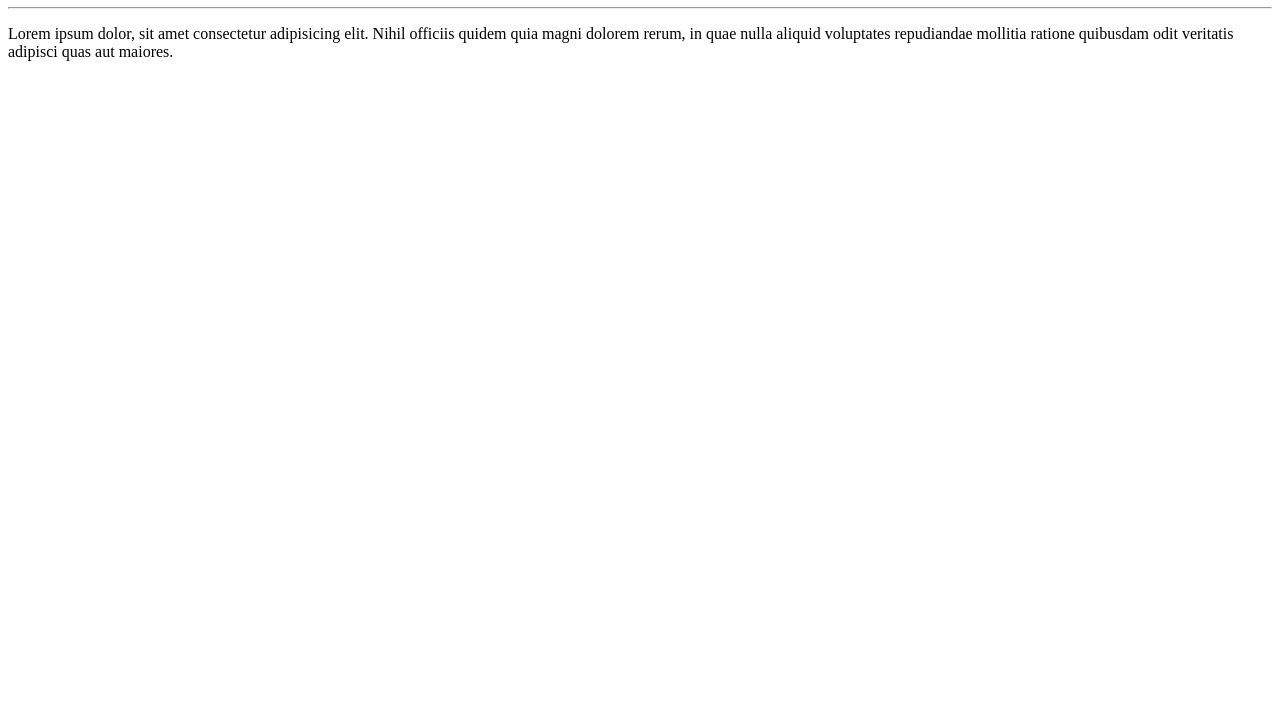
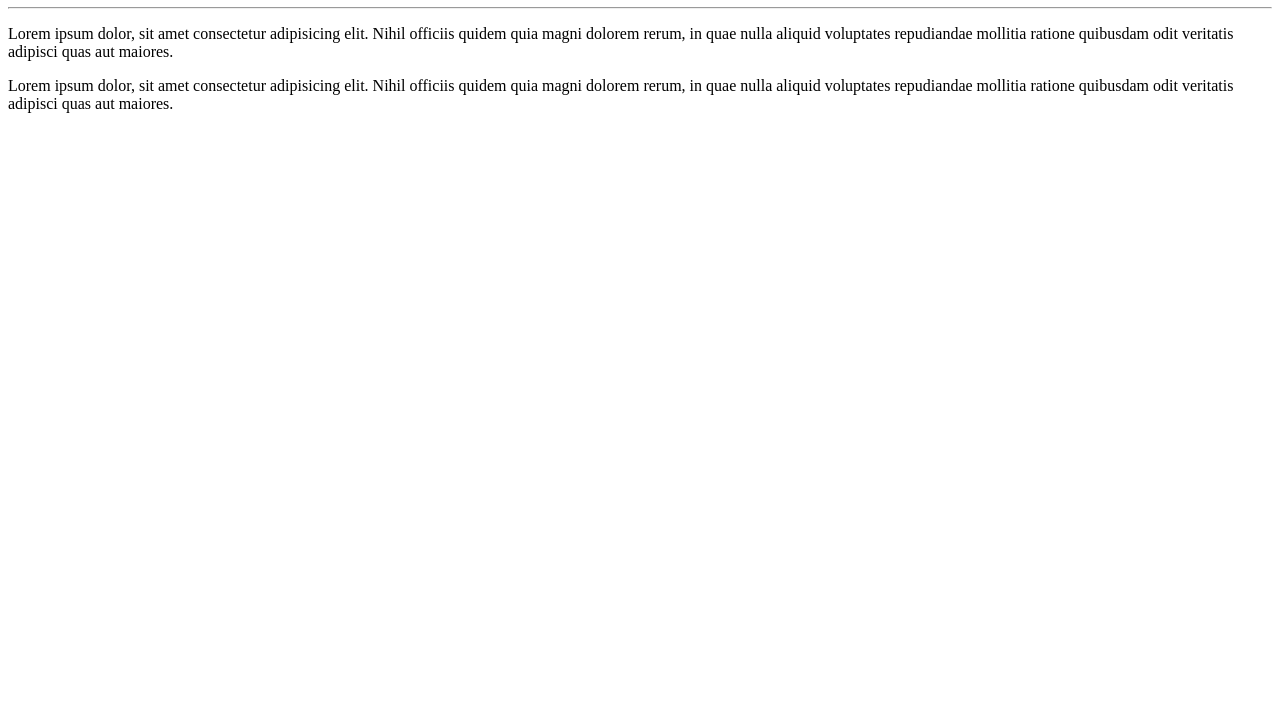
Before and after one commit to lucasribeirog/Ola-Mundo, a plain HTML site: page site-exemplo/index.html in a window 1280 px wide. Shown: the part 73-800 px from the top of the page. Drawn offline with Linux system fonts and the light colour scheme.

Commit message:
Adicionei um parágrafo

```diff
--- a/site-exemplo/index.html
+++ b/site-exemplo/index.html
@@ -13,6 +13,9 @@
     <p>
         Lorem ipsum dolor, sit amet consectetur adipisicing elit. Nihil officiis quidem quia magni dolorem rerum, in quae nulla aliquid voluptates repudiandae mollitia ratione quibusdam odit veritatis adipisci quas aut maiores.
     </p>
+    <p>
+        Lorem ipsum dolor, sit amet consectetur adipisicing elit. Nihil officiis quidem quia magni dolorem rerum, in quae nulla aliquid voluptates repudiandae mollitia ratione quibusdam odit veritatis adipisci quas aut maiores.
+    </p>
 
 </body>
 </html>
```
